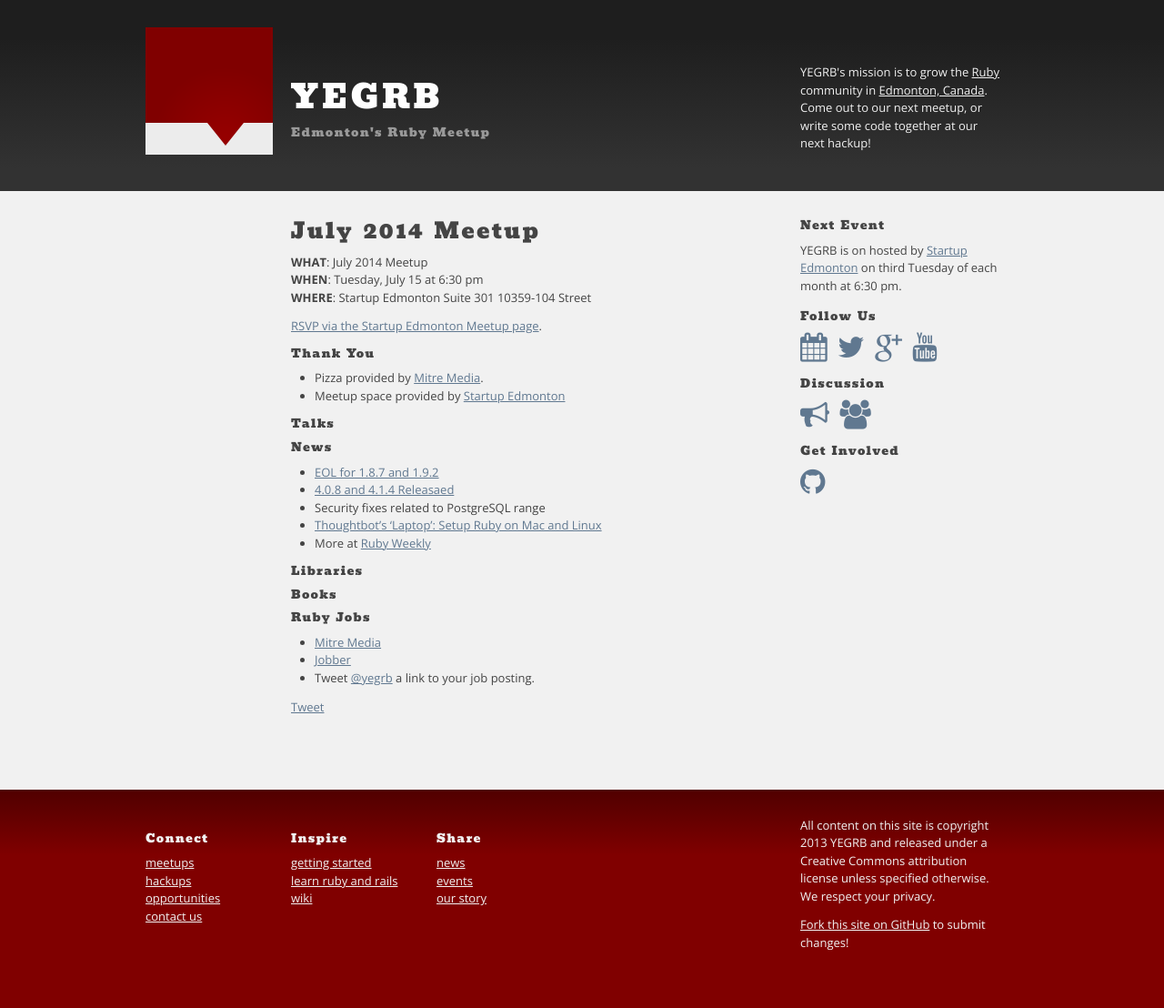
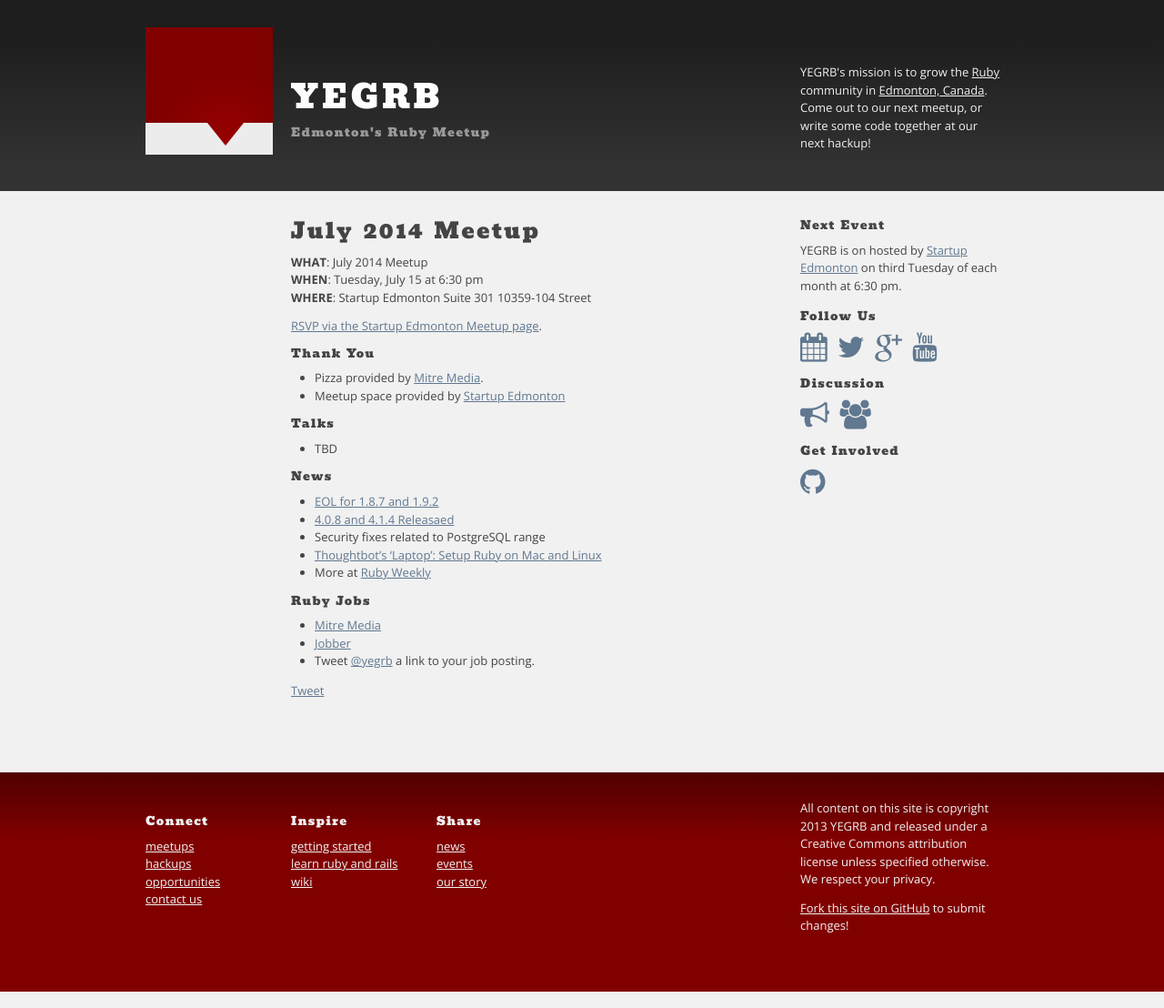
Before and after one commit to yegrb/yegrb.github.io, a Jekyll site: the page built from _posts/2014-07-15-july.markdown, in a window 1280 px wide. Shown: the whole page at 91% size. Built offline with Jekyll 4.4.1, drawn with Linux system fonts in a browser that asks for light colours; nearby versions of some CDN libraries; Markdown is read by kramdown in place of the engine named in the settings; comment, search, counter and statistics services are not loaded.

Commit message:
added link and cleaned out unused sections

```diff
--- a/_posts/2014-07-15-july.markdown
+++ b/_posts/2014-07-15-july.markdown
@@ -8,7 +8,7 @@ category: meetups
  **WHEN**: Tuesday, July 15 at 6:30 pm
  **WHERE**: Startup Edmonton Suite 301 10359-104 Street
 
- [RSVP via the Startup Edmonton Meetup page]().
+ [RSVP via the Startup Edmonton Meetup page](http://www.meetup.com/startupedmonton/events/193490912/).
 
 ## Thank You
 
@@ -17,6 +17,7 @@ category: meetups
   Edmonton](http://www.startupedmonton.com/)
 
 ## Talks
+  * TBD
 
 ## News
 
@@ -26,10 +27,6 @@ category: meetups
  * [Thoughtbot's 'Laptop': Setup Ruby on Mac and Linux](https://github.com/thoughtbot/laptop/blob/master/README.md)
   * More at [Ruby Weekly](http://rubyweekly.com/issues)
 
-## Libraries
-
-## Books
-
 ## Ruby Jobs
   * [Mitre Media](http://mitremedia.com/#careers)
   * [Jobber](https://getjobber.com/jobs/rails_developer)
```
